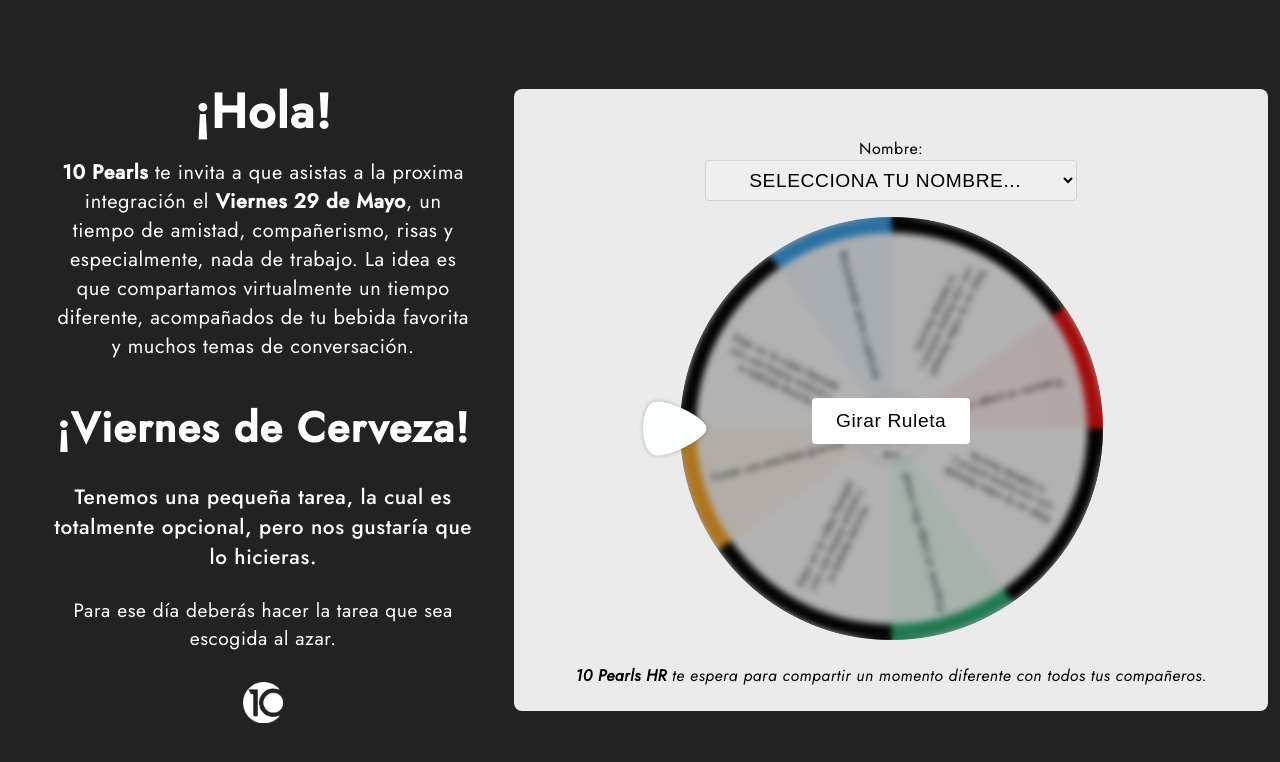
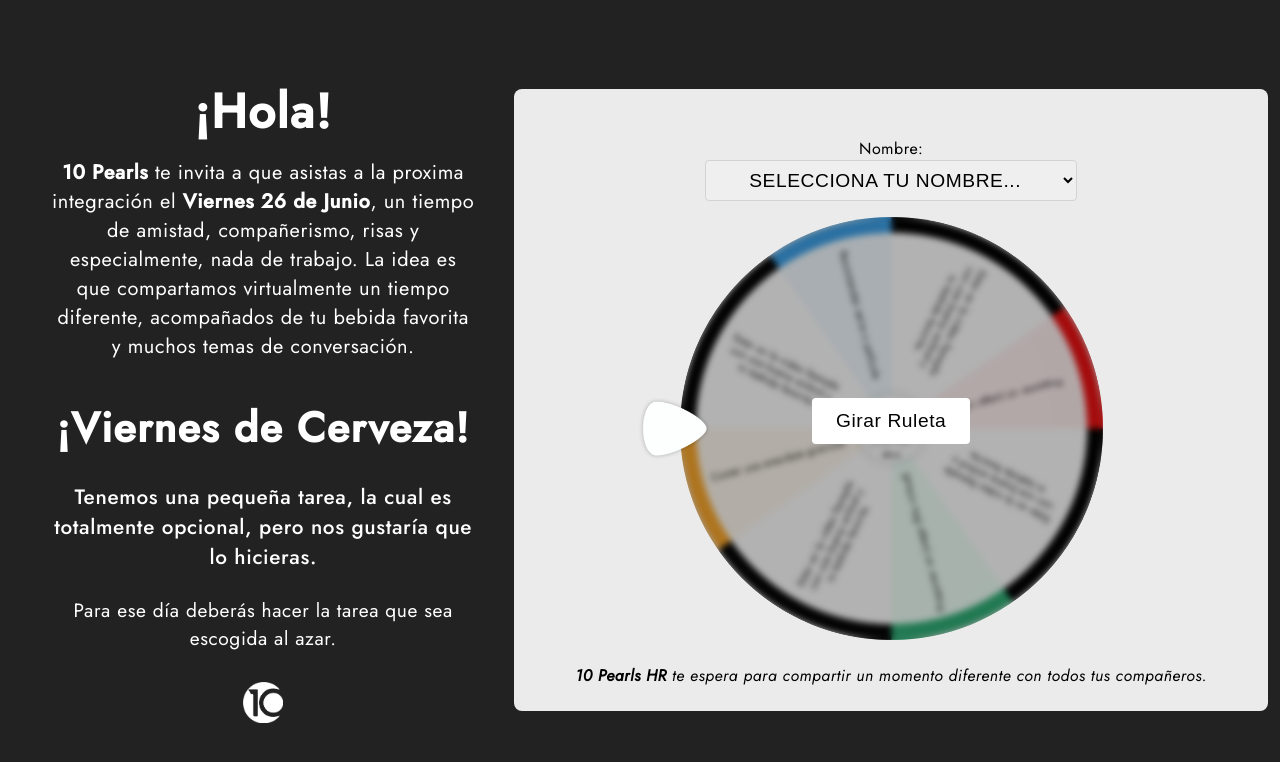
Before and after one commit to santiagomondragon10pearls/Beer-Roulette, a React (Create React App) app: page / in a window 1280 px wide. Shown: the top 762 px of the page. Built offline with nearby package versions, Linux system fonts and the light colour scheme.

Commit message:
Date Changed

```diff
--- a/src/App.js
+++ b/src/App.js
@@ -208,8 +208,8 @@
         <h1 className="title">¡Hola!</h1>
         <p className="description">
           <b>10 Pearls</b> te invita a que asistas a la proxima integración el{" "}
-          <b>Viernes 29 de Mayo</b>, un tiempo de amistad, compañerismo, risas y
-          especialmente, nada de trabajo. La idea es que compartamos
+          <b>Viernes 26 de Junio</b>, un tiempo de amistad, compañerismo, risas
+          y especialmente, nada de trabajo. La idea es que compartamos
           virtualmente un tiempo diferente, acompañados de tu bebida favorita y
           muchos temas de conversación.
         </p>
```
